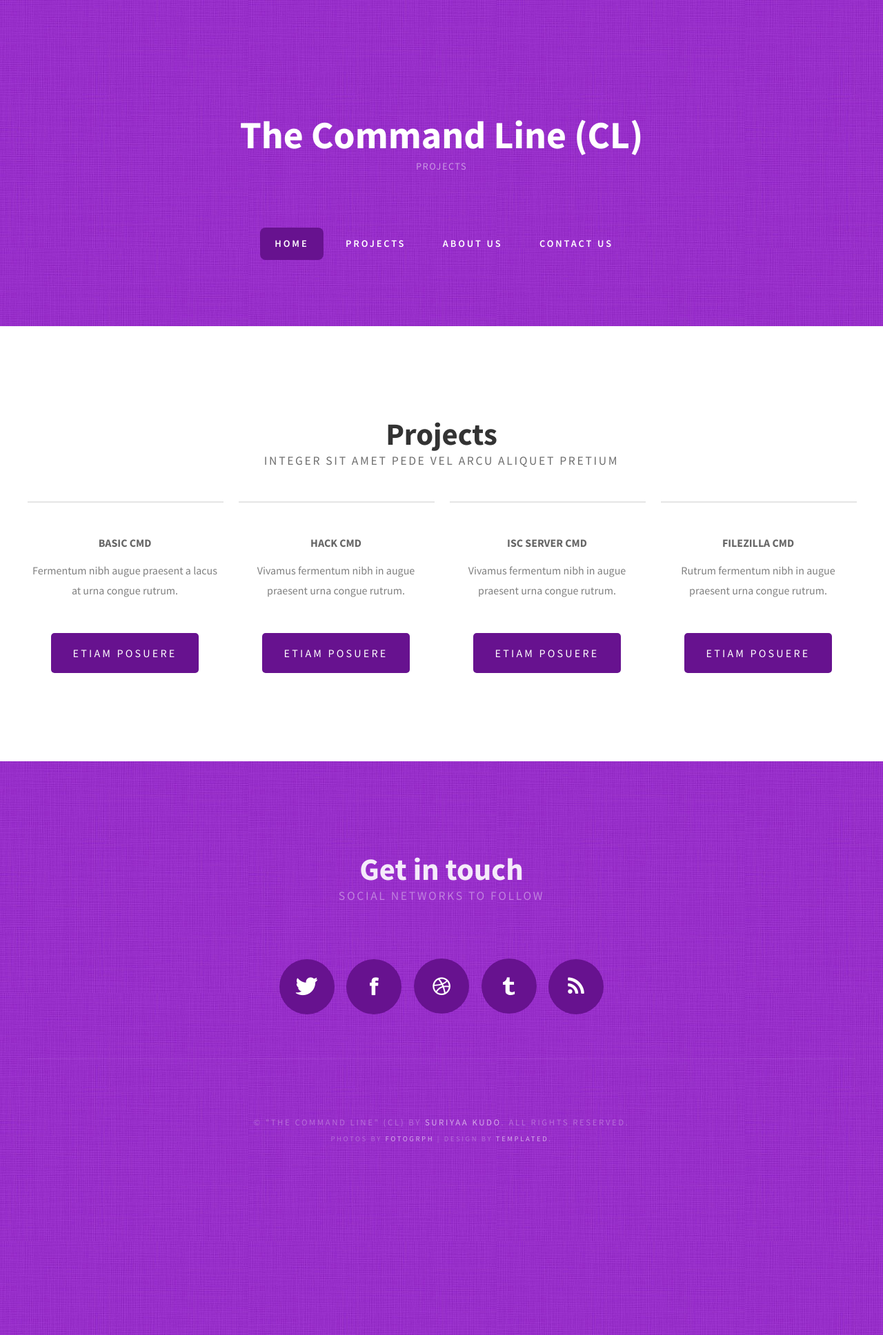
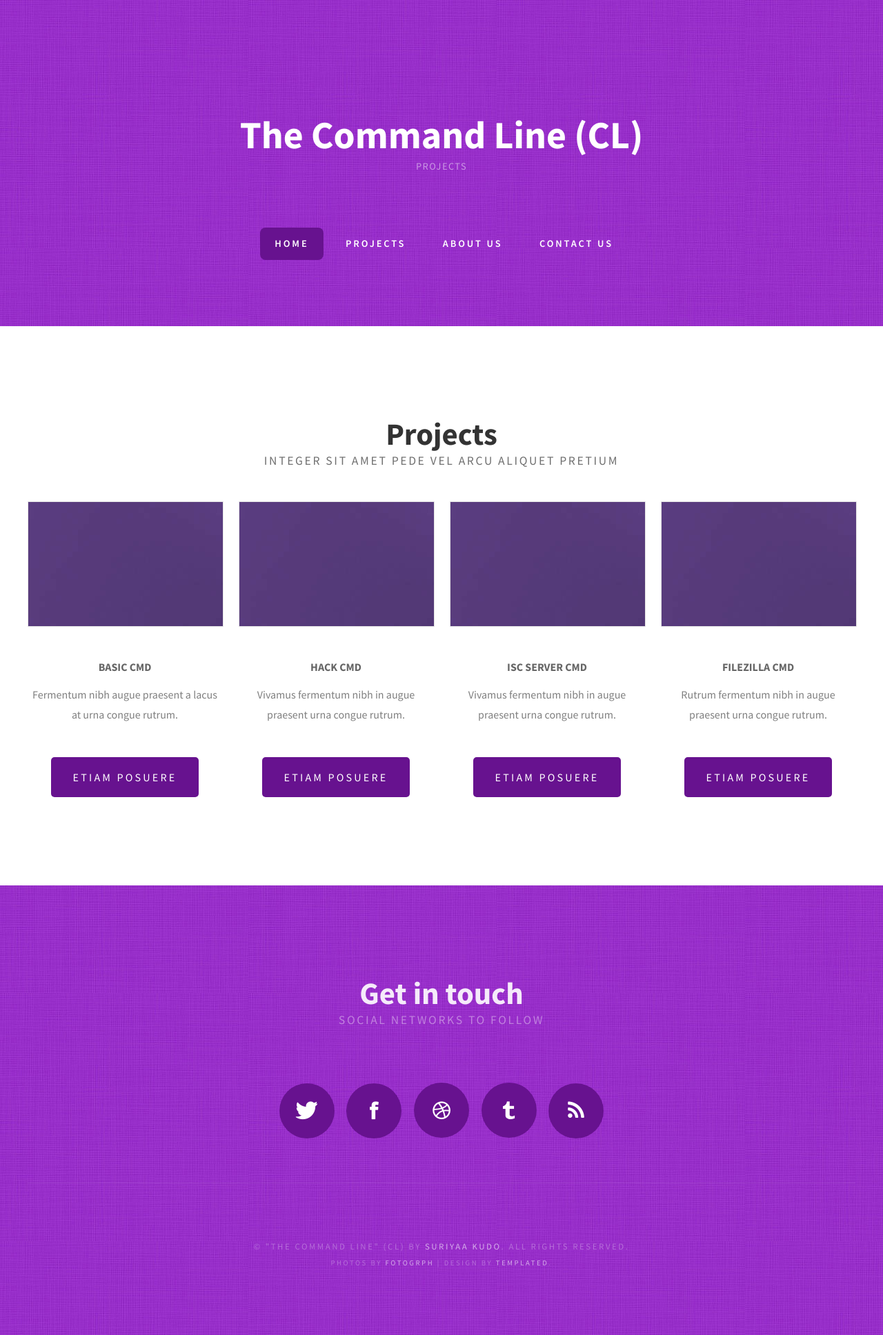
Before and after one commit to iSC-Host/cl.isc, a Jekyll site: the page built from projects.html, in a window 1280 px wide. Shown: the whole page at 69% size. Built offline with Jekyll 4.4.1, drawn with Linux system fonts in a browser that asks for light colours; comment, search, counter and statistics services are not loaded.

Commit message:
Update projects.html

```diff
--- a/projects.html
+++ b/projects.html
@@ -11,25 +11,25 @@ permalink: /projects/
 			<h2>Projects</h2>
 			<span class="byline">Integer sit amet pede vel arcu aliquet pretium</span> </div>
 		<div class="column1">
-			<div class="box"> <a href="#"><img src="images/scr01.jpg" alt="" class="image image-full" /></a>
+			<div class="box"> <a href="#"><img src="http://isc-host.github.io/cl.isc/images/scr01.jpg" alt="" class="image image-full" /></a>
 				<h3>Basic CMD</h3>
 				<p>Fermentum nibh augue praesent a lacus at urna congue rutrum.</p>
 				<a href="#" class="button button-small">Etiam posuere</a> </div>
 		</div>
 		<div class="column2">
-			<div class="box"> <a href="#"><img src="images/scr01.jpg" alt="" class="image image-full" /></a>
+			<div class="box"> <a href="#"><img src="http://isc-host.github.io/cl.isc/images/scr01.jpg" alt="" class="image image-full" /></a>
 				<h3>Hack CMD</h3>
 				<p>Vivamus fermentum nibh in augue praesent urna congue rutrum.</p>
 				<a href="#" class="button button-small">Etiam posuere</a> </div>
 		</div>
 		<div class="column3">
-			<div class="box"> <a href="#"><img src="images/scr01.jpg" alt="" class="image image-full" /></a>
+			<div class="box"> <a href="#"><img src="http://isc-host.github.io/cl.isc/images/scr01.jpg" alt="" class="image image-full" /></a>
 				<h3>iSC Server CMD</h3>
 				<p>Vivamus fermentum nibh in augue praesent urna congue rutrum.</p>
 				<a href="#" class="button button-small">Etiam posuere</a> </div>
 		</div>
 		<div class="column4">
-			<div class="box"> <a href="#"><img src="images/scr01.jpg" alt="" class="image image-full" /></a>
+			<div class="box"> <a href="#"><img src="http://isc-host.github.io/cl.isc/images/scr01.jpg" alt="" class="image image-full" /></a>
 				<h3>FileZilla CMD</h3>
 				<p>Rutrum fermentum nibh in augue praesent urna congue rutrum.</p>
 				<a href="#" class="button button-small">Etiam posuere</a> </div>
```
